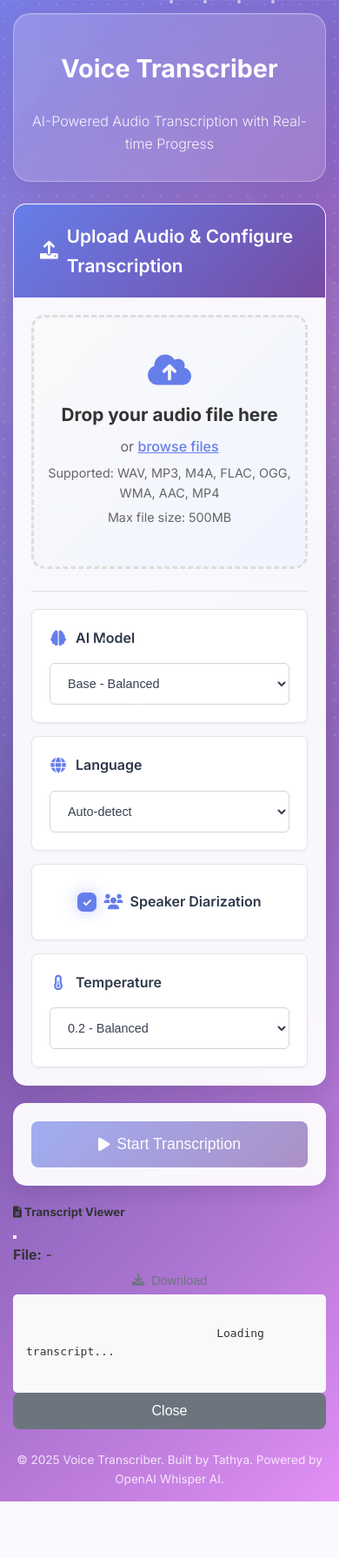
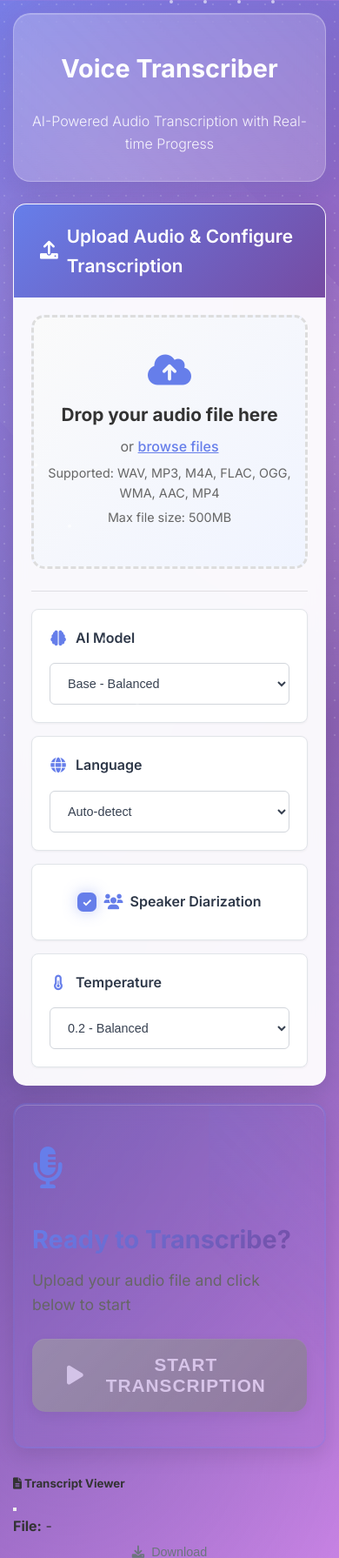
Before and after one commit to Rupali59/Voice_transcriber, a Flask app: page / in a window 390 px wide. Shown: the top 1791 px of the page at 87% size. Before the commit the page ends 1726 px from the top, so only its background shows below. Run offline with Flask 3, Linux system fonts and the light colour scheme; data that the repository does not hold is empty; some libraries are stand-ins or nearby versions.

Commit message:
Make Start Transcription button the focal point of the interface
🎯 Button Enhancement:
- Transformed transcription button into the star of the show
- Added premium styling with larger size (18px padding, 1.3rem font)
- Implemented uppercase text with letter-spacing for impact
- Added minimum width of 280px for consistent prominence
- Enhanced with premium gradient background and shadows

✨ Visual Effects:
- Added pulse glow animation that cycles every 3 seconds
- Implemented shimmer effect on the action card background
- Created bouncing microphone icon animation
- Added gradient text effect for the action title
- Enhanced hover effects with scale and shadow transformations

🎨 Action Section Redesign:
- Created dedicated action-card with gradient background
- Added microphone icon with bouncing animation
- Included compelling title 'Ready to Transcribe?'
- Added descriptive subtitle for better user guidance
- Implemented shimmer background animation for attention

🚀 Interactive Enhancements:
- Enhanced hover effects with 5px lift and 1.08 scale
- Added active state with reduced scale for tactile feedback
- Improved disabled state with muted colors and no animation
- Added shine effect that sweeps across button on hover
- Implemented smooth cubic-bezier transitions

🎪 Attention-Grabbing Features:
- Pulse glow animation draws eyes to the button
- Bouncing microphone icon creates playful engagement
- Shimmer effect on card background adds premium feel
- Gradient text title with brand colors
- Large, prominent button that's impossible to miss

📱 User Experience:
- Clear call-to-action with visual hierarchy
- Engaging animations that don't distract from functionality
- Professional appearance with premium styling
- Intuitive button placement and sizing
- Enhanced accessibility with clear visual feedback

This transforms the transcription button from a simple action
into the centerpiece of the interface, making it impossible
to miss and highly engaging for users.

```diff
--- a/app/static/css/style.css
+++ b/app/static/css/style.css
@@ -840,6 +840,163 @@ body::after {
     left: 100%;
 }
 
+/* Special styling for the main transcription button */
+#transcribeBtn {
+    background: linear-gradient(135deg, #667eea 0%, #764ba2 100%);
+    border: none;
+    border-radius: 15px;
+    padding: 18px 40px;
+    font-size: 1.3rem;
+    font-weight: 700;
+    text-transform: uppercase;
+    letter-spacing: 1px;
+    box-shadow:
+        0 15px 40px rgba(102, 126, 234, 0.3),
+        0 5px 15px rgba(0, 0, 0, 0.1),
+        inset 0 1px 0 rgba(255, 255, 255, 0.2);
+    position: relative;
+    overflow: hidden;
+    transition: all 0.4s cubic-bezier(0.175, 0.885, 0.32, 1.275);
+    min-width: 280px;
+    animation: pulseGlow 3s ease-in-out infinite;
+}
+
+#transcribeBtn::before {
+    content: '';
+    position: absolute;
+    top: 0;
+    left: -100%;
+    width: 100%;
+    height: 100%;
+    background: linear-gradient(90deg, transparent, rgba(255, 255, 255, 0.3), transparent);
+    transition: left 0.6s;
+}
+
+#transcribeBtn:hover:not(:disabled) {
+    transform: translateY(-5px) scale(1.08);
+    box-shadow:
+        0 20px 50px rgba(102, 126, 234, 0.5),
+        0 10px 25px rgba(0, 0, 0, 0.15),
+        inset 0 1px 0 rgba(255, 255, 255, 0.3);
+    background: linear-gradient(135deg, #7c8ef0 0%, #8a5fb8 100%);
+}
+
+#transcribeBtn:hover:not(:disabled)::before {
+    left: 100%;
+}
+
+#transcribeBtn:active:not(:disabled) {
+    transform: translateY(-2px) scale(1.05);
+    transition: all 0.1s;
+}
+
+#transcribeBtn:disabled {
+    background: linear-gradient(135deg, #a0a0a0 0%, #808080 100%);
+    box-shadow:
+        0 5px 15px rgba(0, 0, 0, 0.1),
+        inset 0 1px 0 rgba(255, 255, 255, 0.1);
+    cursor: not-allowed;
+    animation: none;
+}
+
+#transcribeBtn i {
+    margin-right: 10px;
+    font-size: 1.2em;
+}
+
+/* Pulse glow animation for the main button */
+@keyframes pulseGlow {
+    0%, 100% {
+        box-shadow:
+            0 15px 40px rgba(102, 126, 234, 0.3),
+            0 5px 15px rgba(0, 0, 0, 0.1),
+            inset 0 1px 0 rgba(255, 255, 255, 0.2);
+    }
+    50% {
+        box-shadow:
+            0 15px 40px rgba(102, 126, 234, 0.5),
+            0 5px 15px rgba(0, 0, 0, 0.1),
+            inset 0 1px 0 rgba(255, 255, 255, 0.2),
+            0 0 20px rgba(102, 126, 234, 0.3);
+    }
+}
+
+/* Enhanced Action Section */
+.action-section {
+    margin-bottom: 30px;
+    position: relative;
+}
+
+.action-card {
+    background: linear-gradient(135deg, rgba(102, 126, 234, 0.1) 0%, rgba(118, 75, 162, 0.1) 100%);
+    border: 2px solid rgba(102, 126, 234, 0.2);
+    position: relative;
+    overflow: hidden;
+}
+
+.action-card::before {
+    content: '';
+    position: absolute;
+    top: 0;
+    left: 0;
+    right: 0;
+    bottom: 0;
+    background: linear-gradient(45deg, transparent 30%, rgba(102, 126, 234, 0.05) 50%, transparent 70%);
+    animation: shimmer 4s ease-in-out infinite;
+}
+
+@keyframes shimmer {
+    0%, 100% {
+        transform: translateX(-100%);
+    }
+    50% {
+        transform: translateX(100%);
+    }
+}
+
+.action-content {
+    position: relative;
+    z-index: 2;
+    padding: 20px 0;
+}
+
+.action-icon {
+    font-size: 3rem;
+    color: #667eea;
+    margin-bottom: 15px;
+    animation: bounce 2s ease-in-out infinite;
+}
+
+@keyframes bounce {
+    0%, 20%, 50%, 80%, 100% {
+        transform: translateY(0);
+    }
+    40% {
+        transform: translateY(-10px);
+    }
+    60% {
+        transform: translateY(-5px);
+    }
+}
+
+.action-title {
+    font-size: 1.8rem;
+    font-weight: 700;
+    color: #333;
+    margin-bottom: 10px;
+    background: linear-gradient(135deg, #667eea 0%, #764ba2 100%);
+    -webkit-background-clip: text;
+    -webkit-text-fill-color: transparent;
+    background-clip: text;
+}
+
+.action-subtitle {
+    font-size: 1.1rem;
+    color: #666;
+    margin-bottom: 25px;
+    font-weight: 400;
+}
+
 .btn-success {
     background: linear-gradient(135deg, #56ab2f 0%, #a8e6cf 100%);
     color: white;
--- a/app/templates/index.html
+++ b/app/templates/index.html
@@ -132,11 +132,18 @@
 
             <!-- Action Section -->
             <section class="action-section">
-                <div class="card">
+                <div class="card action-card">
                     <div class="card-body text-center">
-                        <button class="btn btn-primary btn-lg" id="transcribeBtn" onclick="startTranscription()" disabled>
-                            <i class="fas fa-play"></i> Start Transcription
-                        </button>
+                        <div class="action-content">
+                            <div class="action-icon">
+                                <i class="fas fa-microphone-alt"></i>
+                            </div>
+                            <h3 class="action-title">Ready to Transcribe?</h3>
+                            <p class="action-subtitle">Upload your audio file and click below to start</p>
+                            <button class="btn btn-primary btn-lg" id="transcribeBtn" onclick="startTranscription()" disabled>
+                                <i class="fas fa-play"></i> Start Transcription
+                            </button>
+                        </div>
                     </div>
                 </div>
             </section>
```
